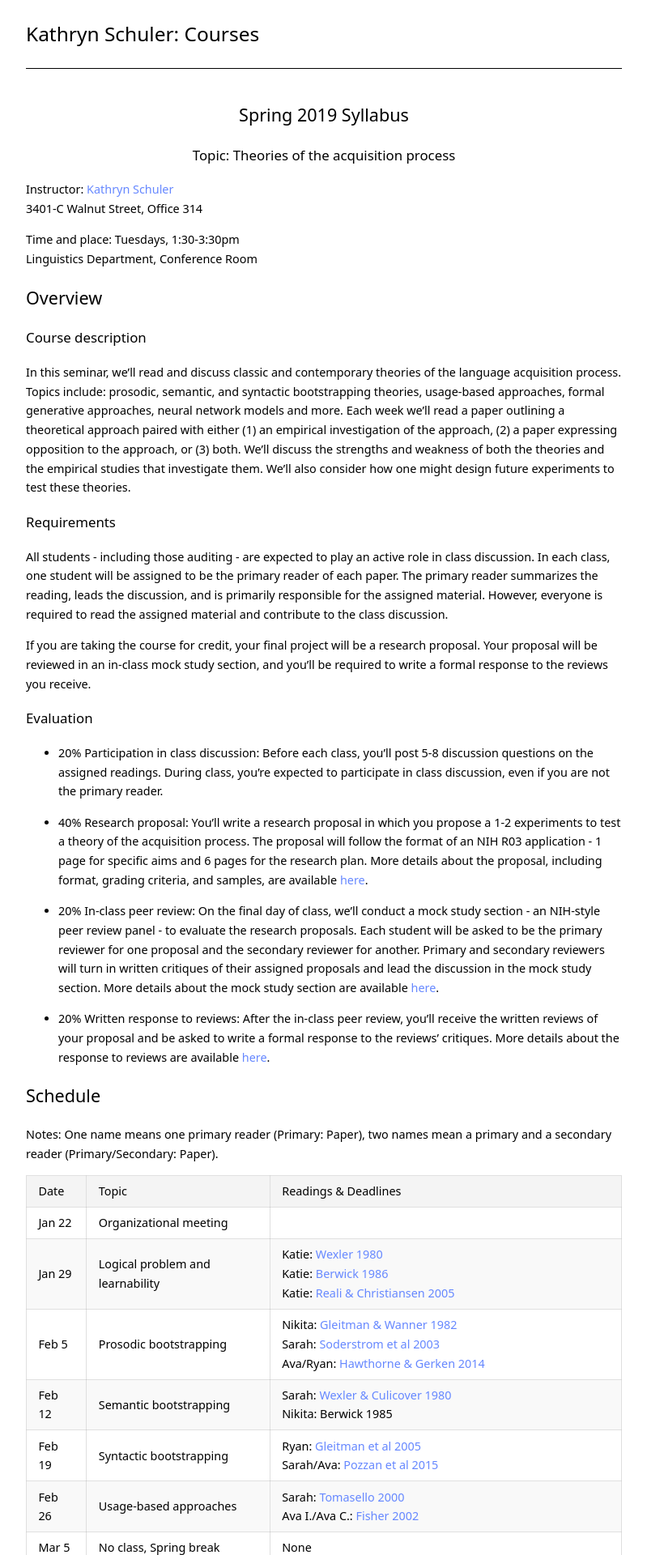
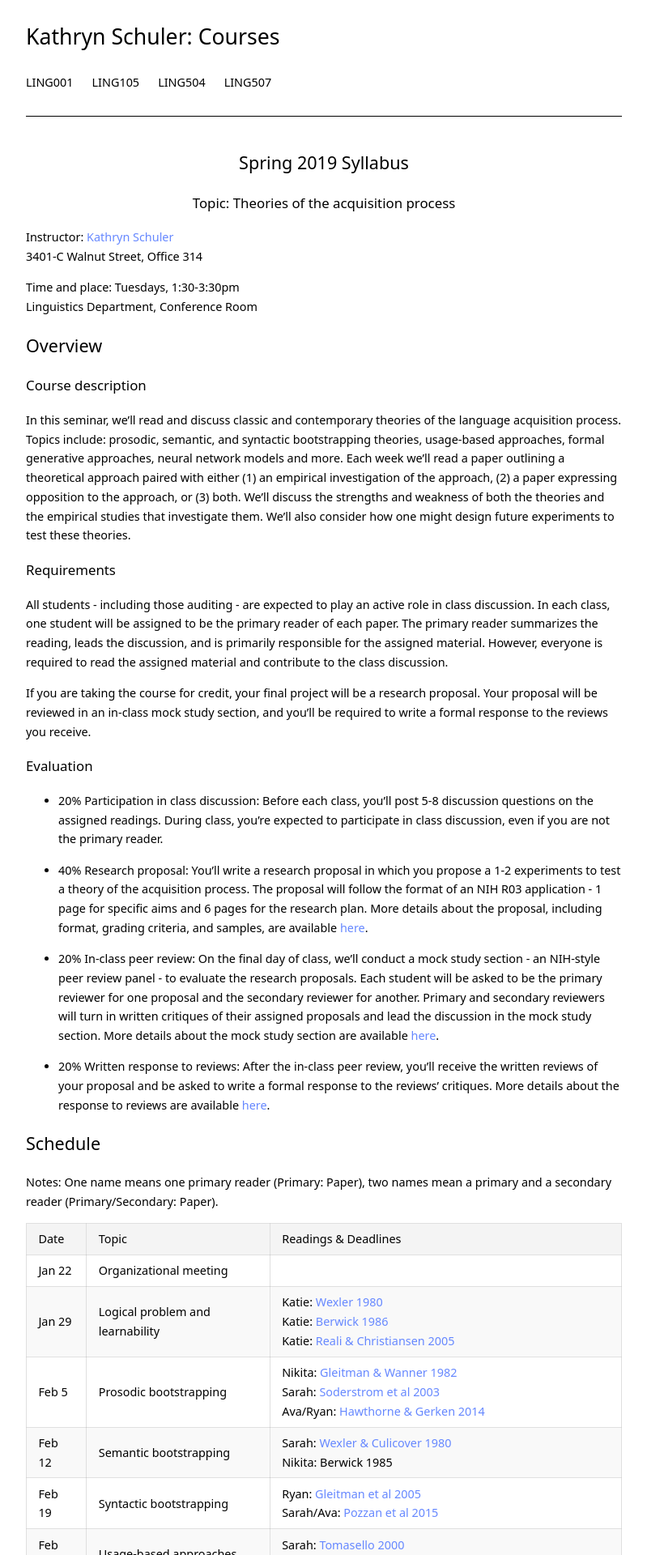
Before and after one commit to kschuler/ling001, a Jekyll site: the page built from index.md, in a window 1280 px wide. Shown: the top 1920 px of the page at 81% size, without its empty margins (240-1039 px from the left). Built offline with Jekyll 4.4.1, drawn with Linux system fonts in a browser that asks for light colours; part of the change alters nothing that is shown.

Commit message:
Update _config.yml

```diff
--- a/_config.yml
+++ b/_config.yml
@@ -22,10 +22,10 @@ dark_nav: false              # keep header and footer dark (applies only when st
 dark_theme: false            # enables dark mode
 
 navigation:                  # (optional) site navigation in the header
-#   Overview: index.html
-#   Schedule: index.html#schedule
-#   Resources: index.html#resources
-#   Readings: index.html#readings
+  LING001: index.html
+  LING105: index.html#schedule
+  LING504: index.html#resources
+  LING507: index.html#readings
 
 icons:                       # show icons in the header, for all possible icons see http://fontawesome.io/icons/
   github: "https://github.com/kschuler"
```
